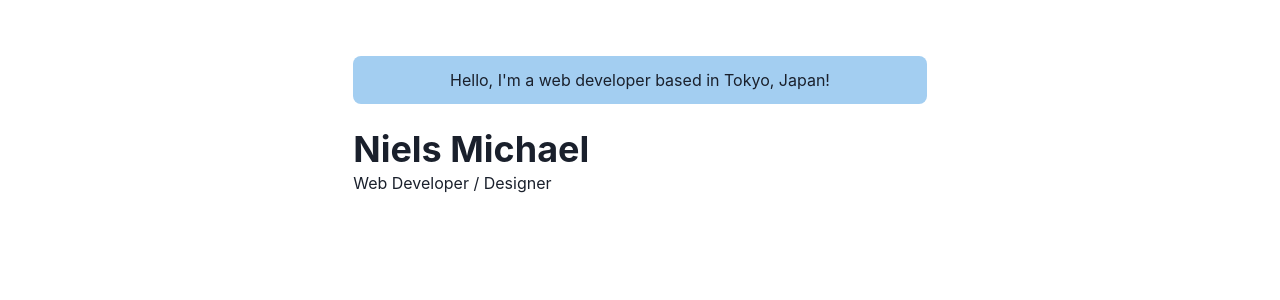
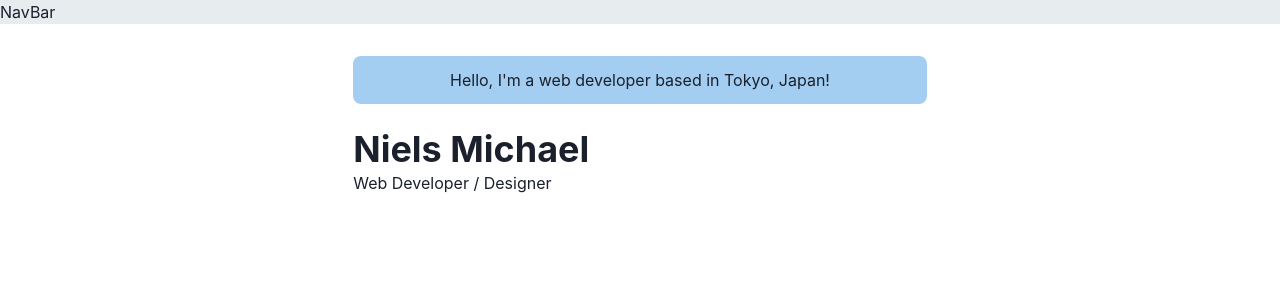
Before and after one commit to nielsmichael/niels-homepage, a Next.js app: page / in a window 1280 px wide. Shown: the top 300 px of the page. Built offline with nearby package versions, Linux system fonts and the light colour scheme.

Commit message:
Add navbar; comment color pallete in main.js

```diff
--- a/components/layouts/main.js
+++ b/components/layouts/main.js
@@ -1,4 +1,5 @@
 import Head from 'next/head'
+import Navbar from '../navbar'
 import { Box, Container } from '@chakra-ui/react'
 
 const Main = ({children, router}) => {
@@ -9,6 +10,8 @@ const Main = ({children, router}) => {
         <title>Niels Michael - Homepage</title>
       </Head>
 
+      <Navbar path={router.asPath} />
+
       <Container maxW="container.md" pt={14}>
         {children}
       </Container>
@@ -17,3 +20,10 @@ const Main = ({children, router}) => {
 }
 
 export default Main
+
+// Color pallete:
+// E7ECEF - white
+// 274C77 - blue dark
+// 6096BA - blue mid
+// A3CEF1 - blue light
+// 8B8C89 - gray
--- a/components/navbar.js
+++ b/components/navbar.js
@@ -1 +1,51 @@
-import Logo from "./logo"
+import Logo from './logo'
+import NextLink from 'next/link'
+import {
+  Container,
+  Box,
+  Link,
+  Stack,
+  Heading,
+  Flex,
+  MenuItem,
+  MenuList,
+  MenuButton,
+  IconButton,
+  useColorModeValue
+ } from '@chakra-ui/react'
+ import { HamburgerIcon } from '@chakra-ui/icons'
+
+ const LinkItem = ({ href, path, children }) => {
+   const active = path === href
+   const inactiveColor = useColorModeValue('#274C77', '#E7ECEF')
+   return (
+     <NextLink href={href}>
+       <Link
+        p={2}
+        bg={active ? '#A3CEF1' : undefined}
+        color={active ? '#274C77' : inactiveColor}>
+          {children}
+        </Link>
+     </NextLink>
+   )
+ }
+
+ const Navbar = props => {
+   const { path } = props
+
+   return (
+     <Box
+      position="fixed"
+      as="nav"
+      w="100%"
+      bg={useColorModeValue('#E7ECEF', '#333333')}
+      style={{backdropFilter: 'blur11px'}}
+      zIndex={1}
+      {...props}
+      >
+        NavBar
+      </Box>
+   )
+ }
+
+export default Navbar
```
